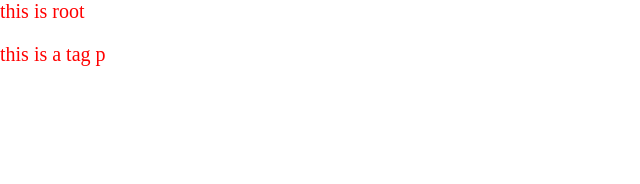
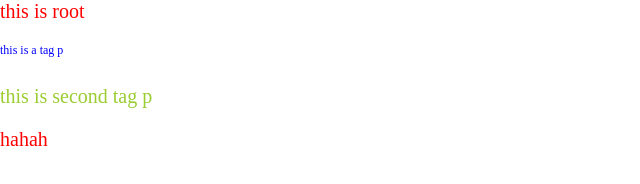
Before and after one commit to typhoonIscoming/webpackPrictise, a website built with webpack: page index.html in a window 1280 px wide. Shown: the whole page, without its empty margins (0-640 px from the left). Built offline with nearby package versions, Linux system fonts and the light colour scheme.

```diff
--- a/index.html
+++ b/index.html
@@ -8,7 +8,9 @@
 <body>
     <div id="root">
         this is root
-        <p>this is a tag p</p>
+        <p class="enc-p-tag">this is a tag p</p>
+        <p class="enc-p-tag-second">this is second tag p</p>
+        <p>hahah</p>
     </div>
 </body>
 </html>
--- a/src/index.css
+++ b/src/index.css
@@ -6,3 +6,11 @@
     font-size: 20px;
     color: red;
 }
+.enc-p-tag{
+    font-size: 12px;
+    color: blue;
+    line-height: 30px;
+}
+.enc-p-tag-second{
+    color: yellowgreen;
+}
--- a/src/index.js
+++ b/src/index.js
@@ -5,4 +5,3 @@
 const result = add(3, 4)
 
 console.log(result)
-console.log(add(312, 47289))
--- a/webpack.dev.conf.js
+++ b/webpack.dev.conf.js
@@ -26,6 +26,6 @@
 const compiler = webpack(webpackConfig);
 const server = new webpackDevServer(compiler, options);
 
-server.listen(5000, 'localhost', () => {
+server.listen(PORT || config.dev.port, 'localhost', () => {
     console.log('dev server listening on port 5000');
 });
```
Also changed, not shown: dist/index.html, dist/main.js, dist/static/test.md (added).
